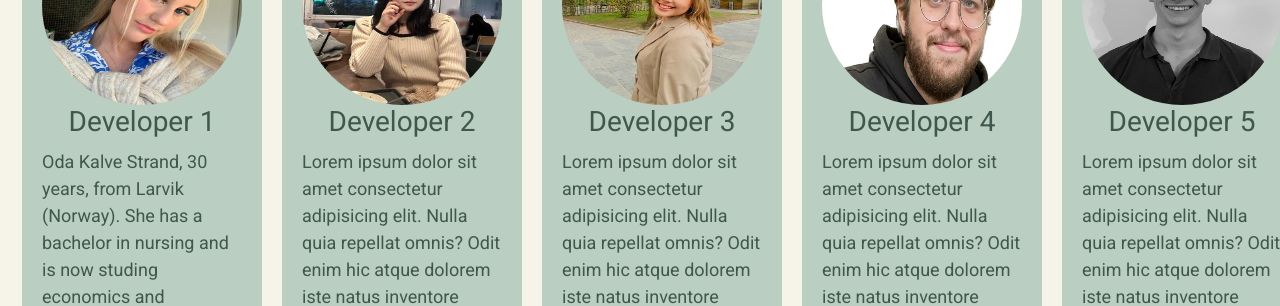
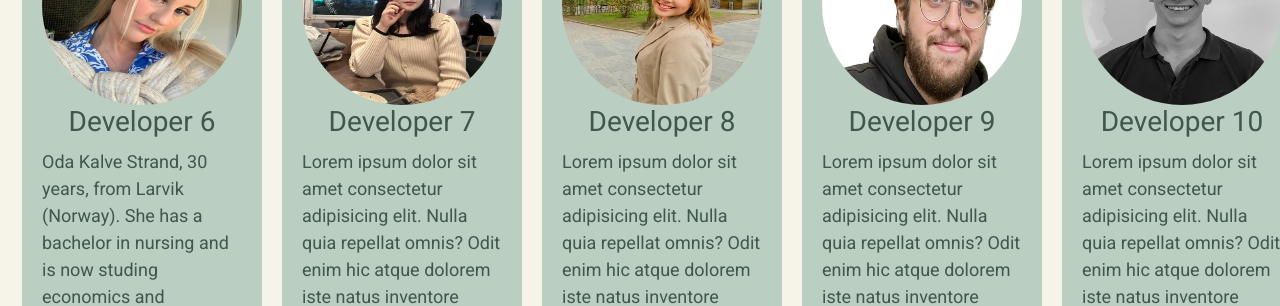
Before and after one commit to LineBirkelid/carbon_app_2023, a Flask app: page / in a window 1280 px wide. Shown: the part 1676-1982 px from the top of the page. Run offline with Flask 2, Linux system fonts and the light colour scheme; some libraries are stand-ins or nearby versions.

Commit message:
Update home.html

```diff
--- a/capp/templates/home.html
+++ b/capp/templates/home.html
@@ -113,7 +113,7 @@
   <div class="developers">
     <div class="box">
       <img src="{{url_for('static', filename='Pictures/Signy.jpg')}}" alt="" style="border-radius: 50%; width:200px; height: 200px;">
-      <h3>Developer 1</h3>
+      <h3>Developer 6</h3>
       <p>  Oda Kalve Strand, 30 years, from Larvik (Norway). She has a bachelor in nursing and is now studing economics and administration. This semester she is takeing the subject of green digitalisation and app development to try to learn some new skills witch can be helpfull for future stuides and work.
       </p>
       <div class="container_buttons_developers">
@@ -122,7 +122,7 @@
     </div>
     <div class="box">
       <img src="{{url_for('static', filename='Pictures/Haeun.jpg')}}" alt="" style="border-radius: 50%; width:200px; height: 200px;">
-      <h3>Developer 2</h3>
+      <h3>Developer 7</h3>
       <p>  Lorem ipsum dolor sit amet consectetur adipisicing elit. Nulla quia repellat omnis? Odit enim hic atque dolorem iste natus inventore perspiciatis vitae dolore animi veritatis aut nemo unde similique, officia reiciendis ex architecto voluptates soluta ab tempore facilis quisquam cum.
       </p>
       <div class="container_buttons_developers">
@@ -131,7 +131,7 @@
     </div>
     <div class="box">
       <img src="{{url_for('static', filename='Pictures/Tonje.jpg')}}" alt="" style="border-radius: 50%; width:200px; height: 200px;">
-      <h3>Developer 3</h3>
+      <h3>Developer 8</h3>
       <p>  Lorem ipsum dolor sit amet consectetur adipisicing elit. Nulla quia repellat omnis? Odit enim hic atque dolorem iste natus inventore perspiciatis vitae dolore animi veritatis aut nemo unde similique, officia reiciendis ex architecto voluptates soluta ab tempore facilis quisquam cum.
       </p>
       <div class="container_buttons_developers">
@@ -140,8 +140,8 @@
     </div>
     <div class="developers">
       <div class="box2">
-        <img src="{{url_for('static', filename='Pictures/Andrei.JPG')}}" style="border-radius: 50%; width:200px; height: 200px;">
-        <h3>Developer 4</h3>
+        <img src="{{url_for('static', filename='Pictures/Andrei.jpg')}}" style="border-radius: 50%; width:200px; height: 200px;">
+        <h3>Developer 9</h3>
         <p>  Lorem ipsum dolor sit amet consectetur adipisicing elit. Nulla quia repellat omnis? Odit enim hic atque dolorem iste natus inventore perspiciatis vitae dolore animi veritatis aut nemo unde similique, officia reiciendis ex architecto voluptates soluta ab tempore facilis quisquam cum.
         </p>
         <div class="container_buttons_developers">
@@ -149,8 +149,8 @@
         </div>
       </div>
       <div class="box2">
-        <img src="{{url_for('static', filename='Pictures/Alex.JPG')}}" alt="" style="border-radius: 50%; width:200px; height: 200px;">
-        <h3>Developer 5</h3>
+        <img src="{{url_for('static', filename='Pictures/Alex.jpg')}}" alt="" style="border-radius: 50%; width:200px; height: 200px;">
+        <h3>Developer 10</h3>
         <p>  Lorem ipsum dolor sit amet consectetur adipisicing elit. Nulla quia repellat omnis? Odit enim hic atque dolorem iste natus inventore perspiciatis vitae dolore animi veritatis aut nemo unde similique, officia reiciendis ex architecto voluptates soluta ab tempore facilis quisquam cum.
         </p>
         <div class="container_buttons_developers">
```
